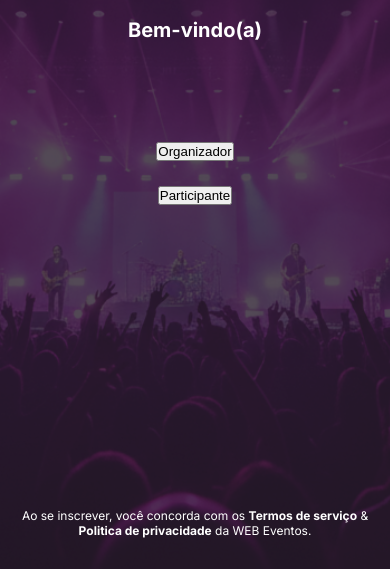
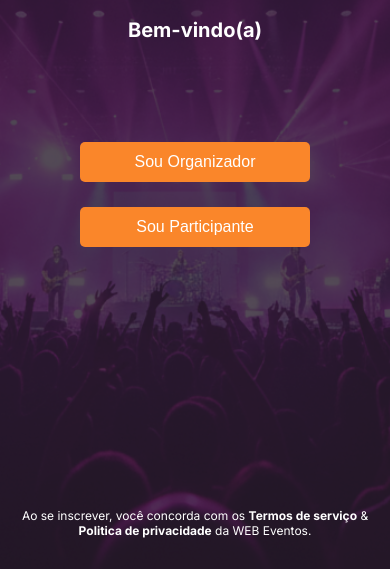
Before and after one commit to Bre01cc/Gestao_de_eventos, a plain HTML site: page index.html in a window 390 px wide. Shown: the part 275-844 px from the top of the page. Drawn offline with Linux system fonts and the light colour scheme; files that its build step writes are made by us from their sources.

Commit message:
style: mobile da tela inicial concluido

```diff
--- a/index.html
+++ b/index.html
@@ -31,11 +31,11 @@
         <main>
             <div class="acessar-conta">
 
-                <button class="organizador">
-                    <p>Organizador</p>
+                <button class="organizador acesso">
+                    <p>Sou Organizador</p>
                 </button>
-                <button class="participante">
-                    <p>Participante</p>
+                <button class="participante acesso">
+                    <p>Sou Participante</p>
                 </button>
                 <!--
                     <div class="input-box">
--- a/style.css
+++ b/style.css
@@ -80,6 +80,16 @@ body {
       gap: 3vh;
       justify-content: center;
       align-items: center;
+
+      .acesso{
+        width: 230px;
+        border-radius: 5px;
+        background-color: #FA862A;
+        border: none;
+        color: #fff;
+        font-size: 1rem;
+        height: 40px;
+      }
     }
   }
 
```
